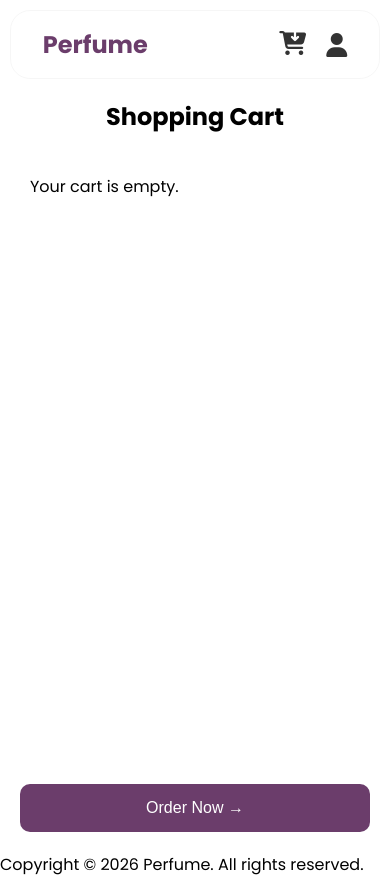
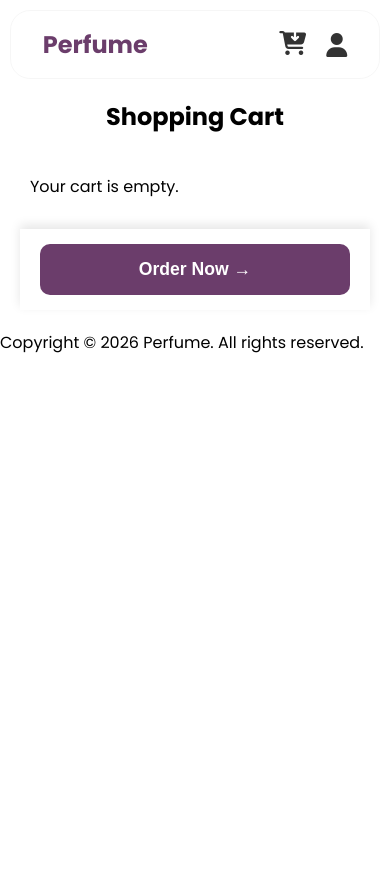
Before and after one commit to benjamin-dreje/perfume, a Next.js app: page /cart in a window 390 px wide. After the commit the page ends 844 px from the top, so only its background shows below. Built offline with nearby package versions, Linux system fonts and the light colour scheme.

Commit message:
finish cart

```diff
--- a/src/app/components/Cart/Cart.css
+++ b/src/app/components/Cart/Cart.css
@@ -236,4 +236,38 @@ p.sizeSelected {
     overflow-y: scroll;
     padding: 10px;
   }
+  .cart-footer {
+    position: sticky;
+    bottom: 0;
+    left: 0;
+    width: 100%;
+    background: white;
+    padding: 15px 20px;
+    box-shadow: 0 -4px 10px rgba(0, 0, 0, 0.1);
+    z-index: 10;
+    display: flex;
+    justify-content: center;
+  }
+
+  .cart-list {
+    height: auto;
+    max-height: none;
+    overflow-y: visible;
+    margin-bottom: 20px;
+  }
+
+  .order-now-btn {
+    width: 100%;
+    margin-top: 0;
+    padding: 15px;
+    font-size: 1.1rem;
+    font-weight: bold;
+  }
+
+  .cart-list {
+    height: auto;
+    max-height: none;
+    overflow-y: visible;
+    margin-bottom: 20px;
+  }
 }
--- a/src/app/context/cartContext.js
+++ b/src/app/context/cartContext.js
@@ -7,22 +7,20 @@ const CartContext = createContext();
 export function CartProvider({ children }) {
   const [showNotification, setShowNotification] = useState(false);
 
-  const [cartItems, setCartItems] = useState(function () {
+  const [cartItems, setCartItems] = useState(() => {
     try {
-      const saved = localStorage.getItem("cartItem");
-
-      if (saved !== null) {
-        const cartObject = JSON.parse(saved);
-        return cartObject;
-      } else {
-        return [];
+      if (typeof window !== "undefined") {
+        const saved = localStorage.getItem("cartItem");
+        if (saved !== null) {
+          return JSON.parse(saved);
+        }
       }
+      return [];
     } catch (error) {
       console.error("Failed to parse cart items:", error);
       return [];
     }
   });
-
   useEffect(() => {
     localStorage.setItem("cartItem", JSON.stringify(cartItems));
     console.log(cartItems);
```
